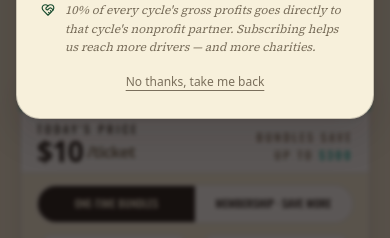
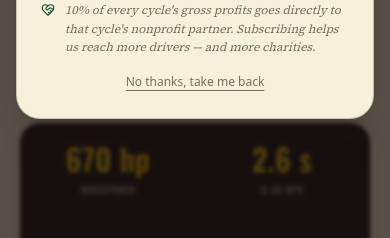
Before and after one commit to da7a90-backup/gmdemo, a Next.js app: page /tickets in a window 390 px wide. Shown: the part 604-842 px from the top of the page. Built offline with nearby package versions, Linux system fonts and the light colour scheme; a web font is replaced by a local one.

Commit message:
Feat: car spec sheet with headline stats under tickets gallery

```diff
--- a/src/app/tickets/tickets-buy.tsx
+++ b/src/app/tickets/tickets-buy.tsx
@@ -8,6 +8,7 @@ import {
 import { activeDraw, ticketTiers, membershipTiers, winners, lifetimeStats } from "@/lib/mock-data";
 import { usdc, intl, niceWeekday, niceDate, usd } from "@/lib/format";
 import { Label } from "@/components/sticker";
+import { AnimatedCounter } from "@/components/animated-counter";
 
 export function TicketsBuy() {
   const router = useRouter();
@@ -120,6 +121,45 @@ export function TicketsBuy() {
               <Cell k="Left" v={intl(remaining)} tone="accent" />
               <Cell k="Cap" v={intl(activeDraw.ticketsCap)} />
             </dl>
+          </div>
+
+          {/* SPEC SHEET — headline figures + grouped data, right under the gallery */}
+          <div className="mt-5">
+            <div className="flex items-baseline justify-between gap-3">
+              <p className="section-eyebrow on-paper section-eyebrow-rule">Spec sheet · what you&apos;re winning</p>
+              <Label tone="brass" variant="outline" size="sm">As configured</Label>
+            </div>
+
+            <dl className="mt-3 grid grid-cols-2 sm:grid-cols-4 sm:divide-x divide-paper/10 bg-ink text-paper rounded-xl overflow-hidden border border-ink/10 shadow-soft">
+              {v.headlineSpecs.map((s) => (
+                <div key={s.label} className="px-4 py-5 text-center">
+                  <dd className="font-condensed numeral font-bold text-brass leading-none" style={{ fontSize: "clamp(1.9rem, 2.6vw, 2.6rem)" }}>
+                    {s.decimals ? (
+                      <>{s.value.toFixed(s.decimals)}{s.suffix}</>
+                    ) : (
+                      <AnimatedCounter value={s.value} suffix={s.suffix} />
+                    )}
+                  </dd>
+                  <dt className="mt-2 font-condensed uppercase tracking-[0.22em] text-[10px] text-paper/60">{s.label}</dt>
+                </div>
+              ))}
+            </dl>
+
+            <div className="mt-3 grid gap-3 sm:grid-cols-3">
+              {v.specGroups.map((g) => (
+                <div key={g.title} className="border border-ink/10 bg-paper-4 rounded-lg px-4 pt-3.5 pb-2 shadow-soft">
+                  <p className="section-eyebrow on-paper pb-2 border-b border-ink/10">{g.title}</p>
+                  <dl>
+                    {g.rows.map((r) => (
+                      <div key={r.k} className="flex items-baseline justify-between gap-3 py-2 border-b border-ink/10 last:border-b-0">
+                        <dt className="dateline on-paper shrink-0">{r.k}</dt>
+                        <dd className="font-condensed text-[13px] text-ink text-right leading-tight">{r.v}</dd>
+                      </div>
+                    ))}
+                  </dl>
+                </div>
+              ))}
+            </div>
           </div>
         </div>
 
--- a/src/lib/mock-data.ts
+++ b/src/lib/mock-data.ts
@@ -16,6 +16,10 @@ export type Draw = {
     images: string[];
     /** Convenience alias for the first image. */
     image: string;
+    /** Headline performance figures — big stat tiles under the gallery. */
+    headlineSpecs: { label: string; value: number; suffix: string; decimals?: number }[];
+    /** Grouped spec-sheet rows. */
+    specGroups: { title: string; rows: { k: string; v: string }[] }[];
   };
   charity: {
     name: string;
@@ -48,6 +52,44 @@ export const draws: Draw[] = [
         "/vehicles/corvette-z06-4.jpg", // gallery — front grille detail
       ],
       image: "/vehicles/corvette-z06-1.jpg",
+      headlineSpecs: [
+        { label: "Horsepower", value: 670, suffix: " hp" },
+        { label: "0–60 mph", value: 2.6, suffix: " s", decimals: 1 },
+        { label: "Top speed", value: 195, suffix: " mph" },
+        { label: "Redline", value: 8600, suffix: " rpm" },
+      ],
+      specGroups: [
+        {
+          title: "Powertrain",
+          rows: [
+            { k: "Engine", v: "5.5L LT6 flat-plane V8" },
+            { k: "Induction", v: "Naturally aspirated" },
+            { k: "Torque", v: "460 lb-ft @ 6,300 rpm" },
+            { k: "Transmission", v: "8-speed dual-clutch" },
+            { k: "Drive", v: "Mid-engine · RWD" },
+          ],
+        },
+        {
+          title: "Performance",
+          rows: [
+            { k: "0–60 mph", v: "2.6 seconds" },
+            { k: "Quarter mile", v: "10.6 s @ 131 mph" },
+            { k: "Top speed", v: "195 mph" },
+            { k: "Redline", v: "8,600 rpm" },
+            { k: "Exhaust", v: "Center-exit quad tips" },
+          ],
+        },
+        {
+          title: "Body & chassis",
+          rows: [
+            { k: "Layout", v: "2-seat targa coupe" },
+            { k: "Wheels", v: "20″ front · 21″ rear" },
+            { k: "Curb weight", v: "3,666 lb" },
+            { k: "Paint", v: "Accelerate Yellow Metallic" },
+            { k: "MSRP as configured", v: "$119,000" },
+          ],
+        },
+      ],
     },
     charity: {
       name: "Habitat for Humanity",
```
